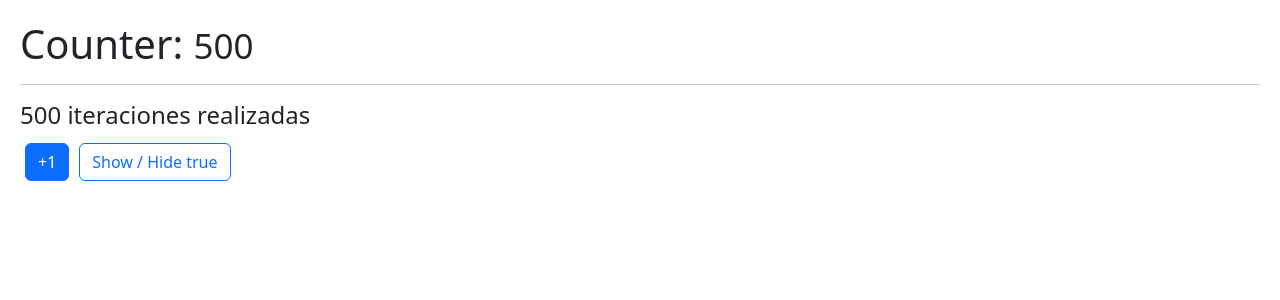
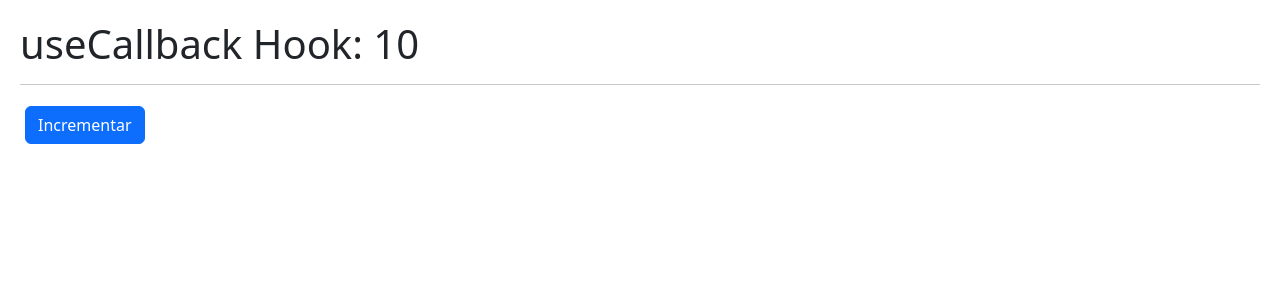
Before and after one commit to isaacPozos/react-learn, a React (Vite) app in the folder react/: page / in a window 1280 px wide. Shown: the top 300 px of the page. Built offline with nearby package versions, Linux system fonts and the light colour scheme.

Commit message:
UseRef, useMemo

```diff
--- /dev/null
+++ b/react/src/06-memos/CallbackHook.jsx
@@ -0,0 +1,21 @@
+import { useCallback, useState } from "react"
+import { ShowIncrement } from "./ShowIncrement";
+
+
+export const CallbackHook = () => {
+    const [counter, setCounter] = useState(10);
+    const increment = useCallback(
+      () => {
+        setCounter( (value) => value + 1 );
+      },
+      [],
+    )
+
+    return (
+        <>
+            <h1>useCallback Hook: {counter}</h1>
+            <hr />
+            <ShowIncrement increment = {increment} />
+        </>
+    )
+}
--- /dev/null
+++ b/react/src/06-memos/ShowIncrement.jsx
@@ -0,0 +1,9 @@
+import React from "react";
+
+
+export const ShowIncrement = React.memo( ({increment}) => {
+    console.log('Se volvió a cargar');
+  return (
+    <button className="btn btn-primary" onClick={()=> increment()}>Incrementar</button>
+  )
+});
--- a/react/src/main.jsx
+++ b/react/src/main.jsx
@@ -8,12 +8,13 @@ import ReactDOM from 'react-dom/client'
 // import { MultipleCustomHooks } from './03-examples/MultipleCustomHooks'
 // import { FocusScreen } from './04-useRef/FocusScreen';
 // import { Memorize } from './06-memos/Memorize';
-import { MemorizeHook } from './06-memos/MemorizeHook';
+// import { MemorizeHook } from './06-memos/MemorizeHook';
+import { CallbackHook } from './06-memos/CallbackHook';
 
 import './index.css'
 
 ReactDOM.createRoot(document.getElementById('root')).render(
   <React.StrictMode>
-    <MemorizeHook />
+    <CallbackHook />
   </React.StrictMode>,
 )
```
Also changed, not shown: react/src/04-useRef/FocusScreen.jsx (+6 -2 lines).
